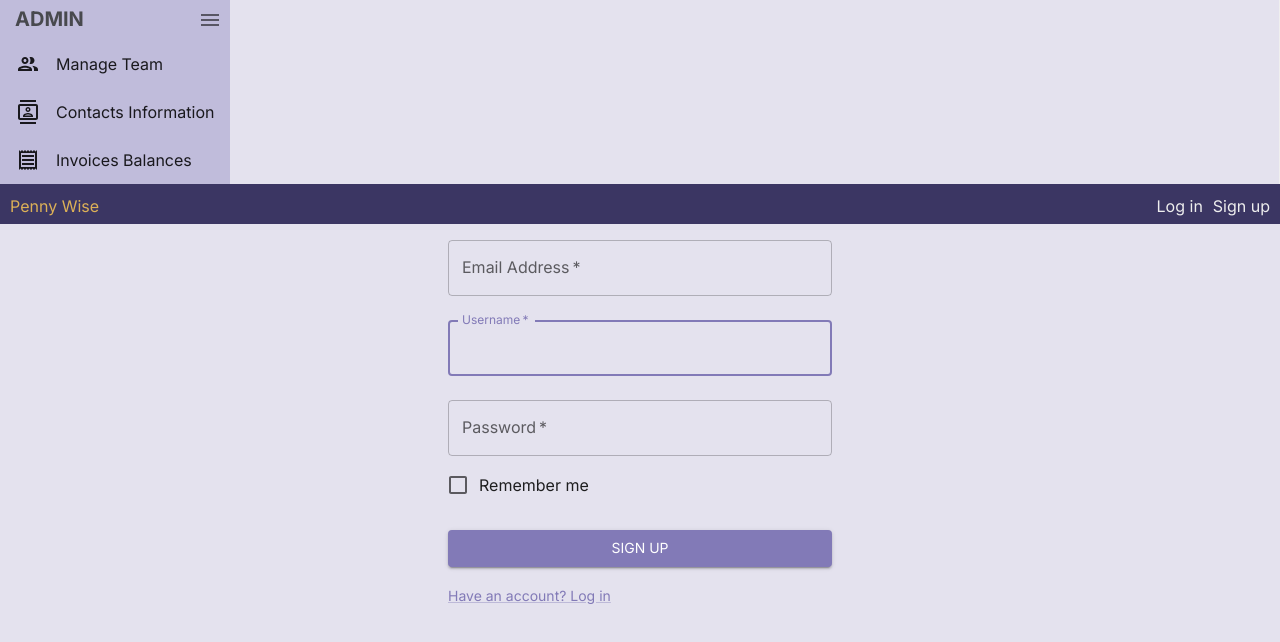
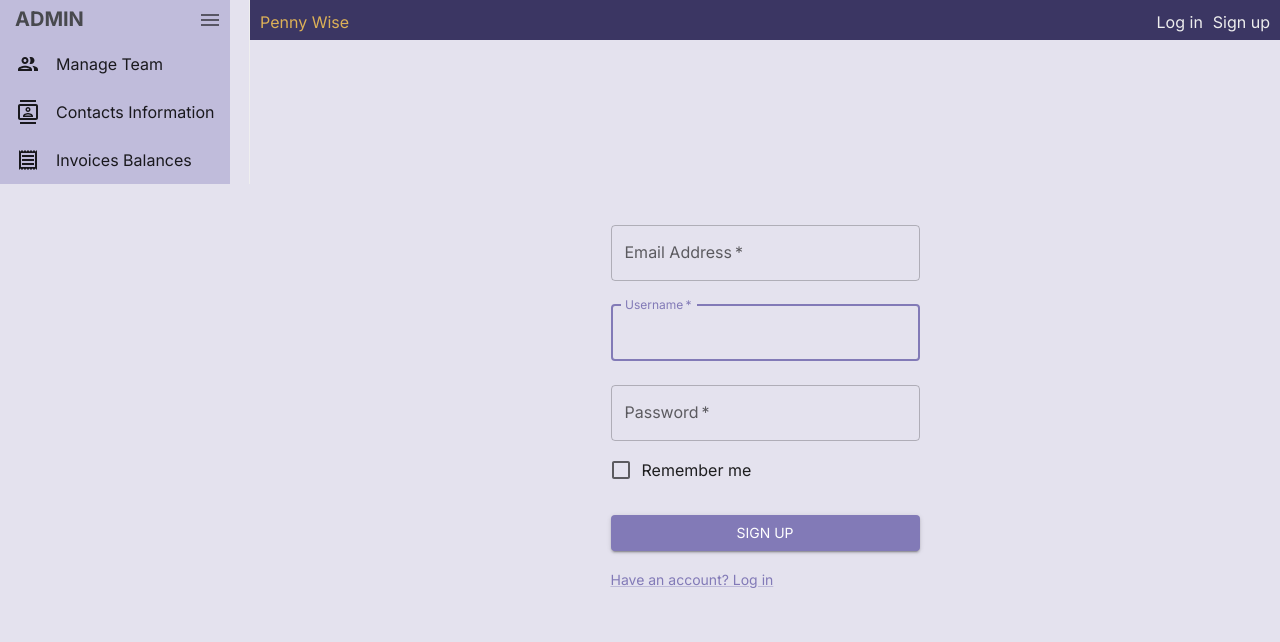
Before and after one commit to vytran1805/PennyWise, a React (Vite) app in the folder client/: page /register in a window 1280 px wide. Shown: the top 642 px of the page. Built offline with nearby package versions, Linux system fonts and the light colour scheme; no server answers.

Commit message:
Styple app component

```diff
--- a/client/src/index.css
+++ b/client/src/index.css
@@ -1,10 +1,16 @@
-@import url("https://fonts.googleapis.com/css2?family=Inter:wght@400;600;700&display=swap");
+@import url('https://fonts.googleapis.com/css2?family=Inter:wght@400;600;700&display=swap');
 html,
 body,
 #root,
-.app {
+.app,
+.content {
   height: 100%;
   width: 100%;
-  font-family: "Inter", sans-serif;
+  font-family: 'Inter', sans-serif;
   background-color: #e4e2ee;
 }
+
+.app {
+  display: flex;
+  position: relative;
+}
```
